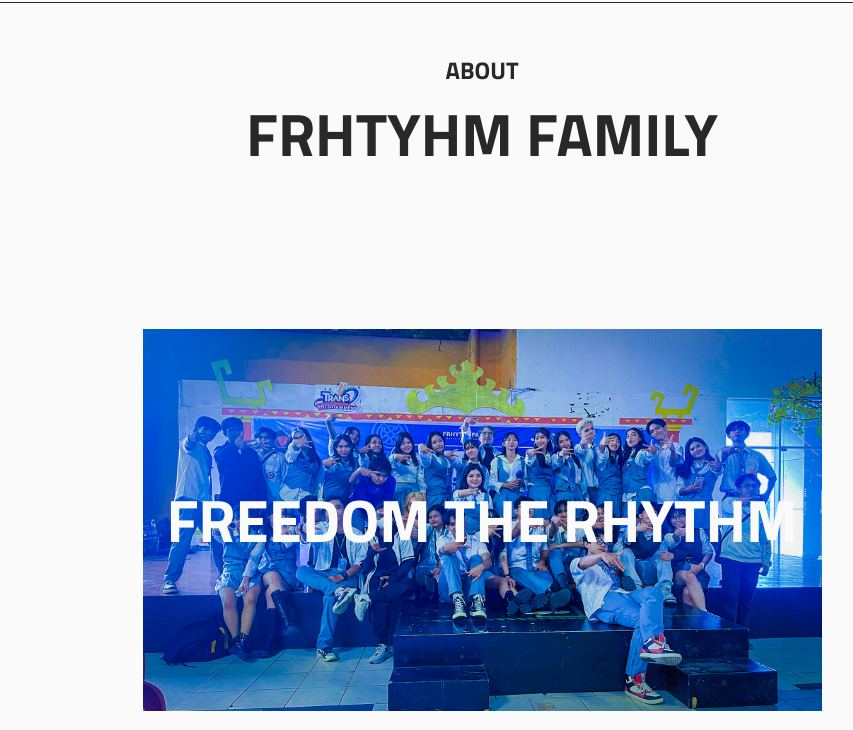
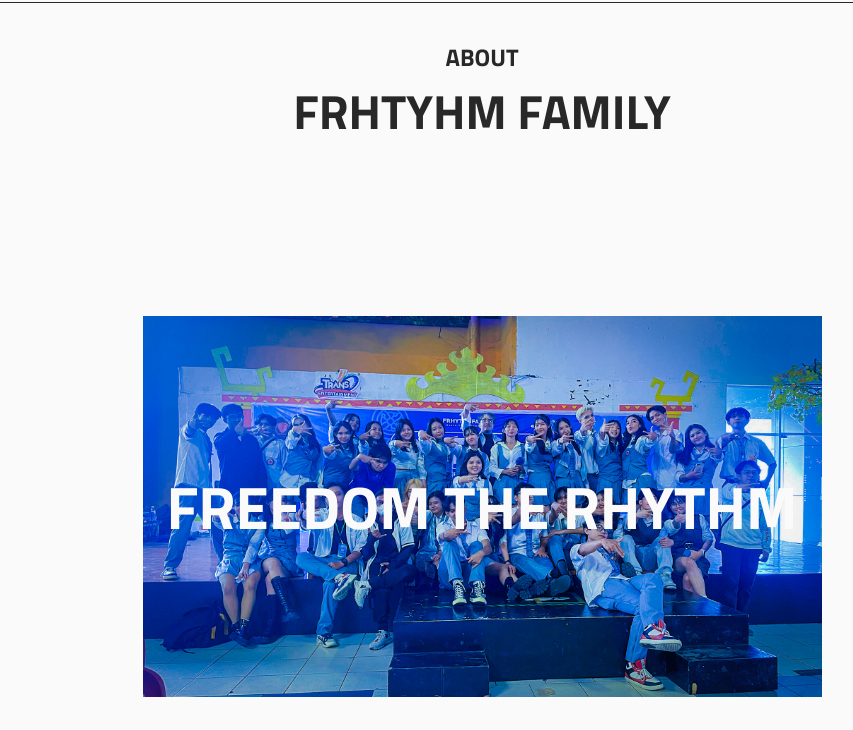
Before and after one commit to frhythmfamily/about, a plain HTML site: page index.html in a window 1280 px wide. Shown: the part 68-798 px from the top of the page, without its empty margins (158-1011 px from the left). Drawn offline with nearby package versions, Linux system fonts and the light colour scheme.

Commit message:
fix bug navbar

```diff
--- a/css/style.css
+++ b/css/style.css
@@ -31,7 +31,7 @@ body {
 .wrap {
     width: 100%;
     margin: auto;
-    /* overflow: hidden; */
+    overflow: hidden;
 }
 
 /* Navbar */
@@ -45,9 +45,6 @@ body {
     position: fixed;
     width: 100%;
     margin: auto 0;
-    top: 0;
-    /* left: 0; */
-    /* right: 0; */
     z-index: 9999;
 }
 
@@ -124,36 +121,42 @@ body {
 
 /* About */
 .about {
+    display: flex;
     justify-content: center;
-    padding-top: 10rem;
     width: 100%;
     height: 100vh;
-}
-
-.about h1 {
-    font-size: 2rem;
-    text-align: center;
-}
-
-.about h2 {
-    font-size: 5rem;
-    text-align: center;
+    align-items: center;
+    margin-top: 3rem;
 }
 
 .about .row {
     width: 100%;
     display: flex;
-    flex-wrap: wrap;
-    margin-top: 5rem;
+    flex-wrap: nowrap;
+    flex-direction: column;
+    align-items: center;
     justify-content: center;
 }
 
 .about .row .container {
     display: flex;
+    flex-wrap: nowrap;
+    flex-direction: column;
     position: relative;
-    bottom: 30px;
     align-items: center;
     justify-content: center;
+    margin: 5rem 0;
+    padding: 2rem 0;
+}
+
+.about .row .container h1 {
+    font-size: 2rem;
+    text-align: center;
+}
+
+.about .row .container h2 {
+    font-size: 4rem;
+    text-align: center;
 }
 
 .about .row .container img {
@@ -163,7 +166,7 @@ body {
     height: 100%;
 }
 
-.about .row .container h2 {
+.about .row .container h3 {
     position: absolute;
     font-size: 5rem;
     font-weight: 700;
@@ -178,9 +181,10 @@ body {
     justify-content: center;
     align-items: center;
     background-color: var(--primary);
-    height: 200vh;
+    width: 100%;
     padding: 10rem 0;
-    width: 100%;
+    height: 250vh;
+    overflow: hidden;
 }
 
 .story .row {
@@ -189,7 +193,6 @@ body {
     flex-wrap: wrap;
     flex-direction: row;
     margin: auto 2rem;
-    width: 100%;
 }
 
 .story .row .col {
@@ -339,10 +342,6 @@ footer .credit p {
     html {
         font-size: 75%;
     }
-    .about .row .container {
-        top: 90px;
-        bottom: 0;
-    }
 }
 
 /* Tablet */
@@ -390,11 +389,6 @@ footer .credit p {
         transform: scaleX(1);
     }
 
-    .about .row .container {
-        top: 245px;
-        bottom: 0;
-    }
-
     .story .row.inverse {
         flex-wrap: wrap-reverse;
     }
--- a/index.html
+++ b/index.html
@@ -42,12 +42,15 @@
 
             <!-- About Start -->
             <section class="about" id="about">
-                <h1>ABOUT</h1>
-                <h2>FRHTYHM FAMILY</h2>
                 <div class="row">
                     <div class="container">
+                        <h1>ABOUT</h1>
+                        <h2>FRHTYHM FAMILY</h2>
+                    </div>
+
+                    <div class="container">
                         <img src="img/1.jpg" alt="Gambar 1" id="img1" />
-                        <h2 data-aos="fade-up" data-aos-offset="600" id="text1">FREEDOM THE RHYTHM</h2>
+                        <h3 data-aos="fade-up" data-aos-offset="600" id="text1">FREEDOM THE RHYTHM</h3>
                     </div>
                 </div>
             </section>
```
